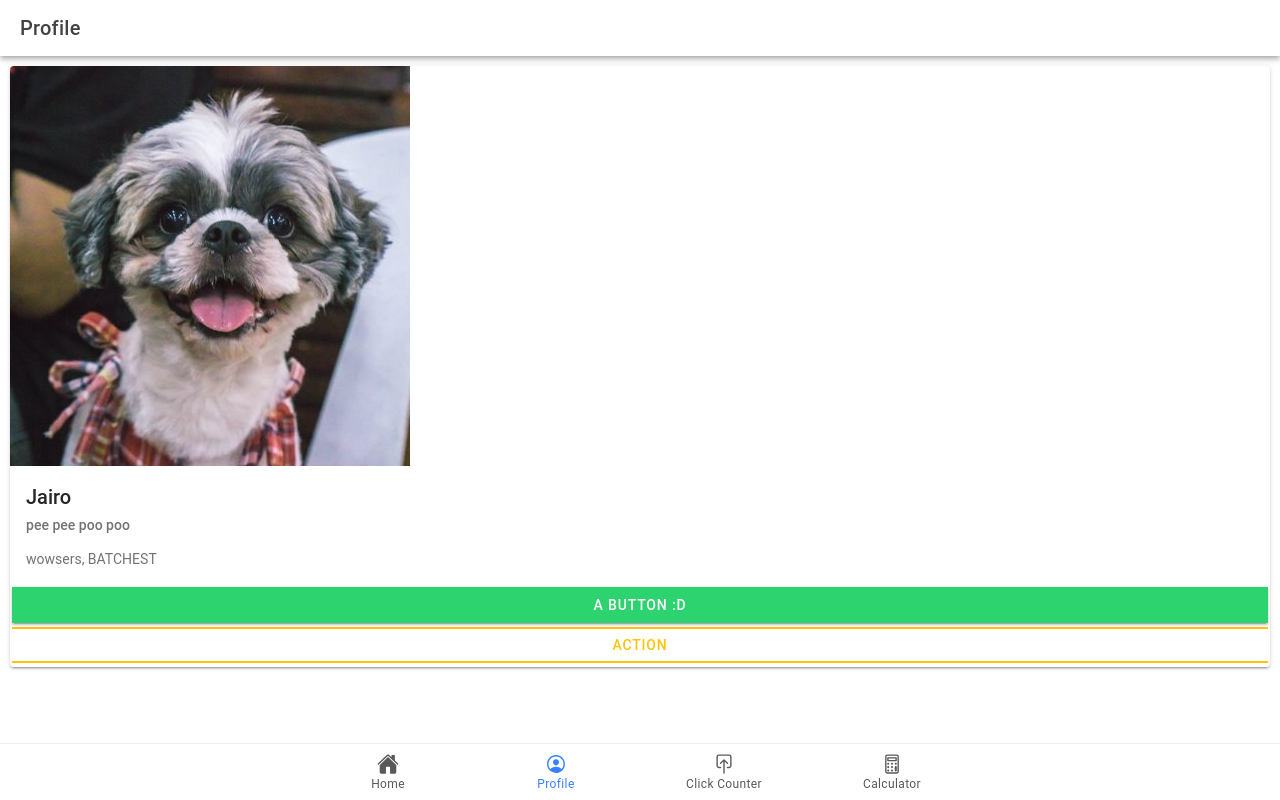
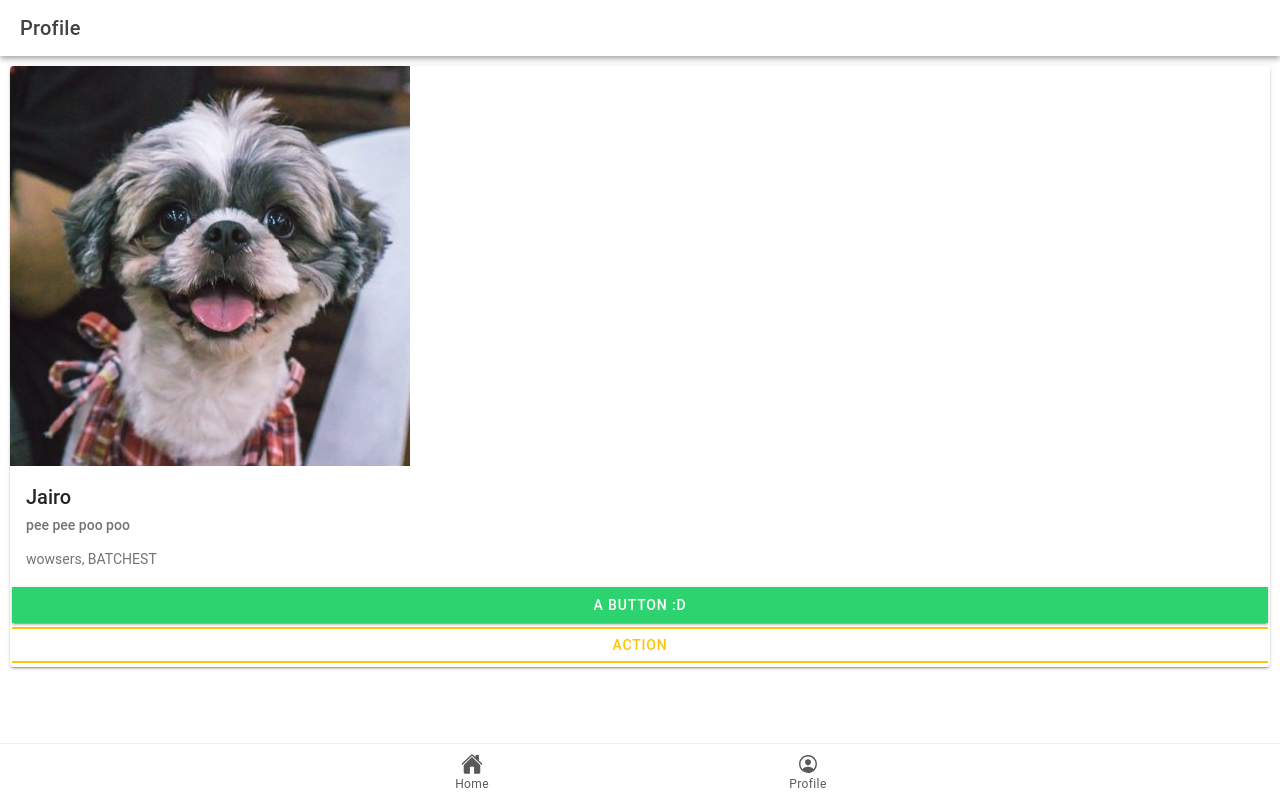
Before and after one commit to JairoTinga/ion-t-tinga, a React (Vite) app: page /profile in a window 1280 px wide. Built offline with nearby package versions, Linux system fonts and the light colour scheme.

Commit message:
Hid the buttons for click counter and calculator on tab bar

```diff
--- a/src/App.tsx
+++ b/src/App.tsx
@@ -10,14 +10,11 @@ import {
   setupIonicReact
 } from '@ionic/react';
 import { IonReactRouter } from '@ionic/react-router';
-import { calculatorOutline, ellipse, home, personCircleOutline, pushOutline, square, triangle } from 'ionicons/icons';
+import { home, personCircleOutline } from 'ionicons/icons';
 
 // Home resources
 import Home from './pages/home';
-
 import Profile from './pages/Profile';
-import ClickCounter from './pages/ClickCounter';
-import Calculator from './pages/Calculator';
 
 /* Core CSS required for Ionic components to work properly */
 import '@ionic/react/css/core.css';
@@ -45,55 +42,38 @@ const App: React.FC = () => (
     <IonReactRouter>
       <IonTabs>
         <IonRouterOutlet>
-
-            {/* Application default route */}
-            <Route exact path="/">
+          {/* Application default route */}
+          <Route exact path="/">
             <Redirect to="/home" />
           </Route>
-
           {/* Home Router */}
           <Route exact path="/home">
             <Home />
           </Route>
-
-
           <Route exact path="/profile">
             <Profile />
-          </Route>
-          <Route exact path="/clickcounter">
-            <ClickCounter />
-          </Route>
-          <Route path="/calculator">
-            <Calculator />
-          </Route>
-          <Route exact path="/">
-            <Redirect to="/profile" />
           </Route>
         </IonRouterOutlet>
 
         <IonTabBar slot="bottom">
-
           {/* Home Tab Button */}
           <IonTabButton tab="home" href="/home">
             <IonIcon aria-hidden="true" icon={home} />
             <IonLabel>Home</IonLabel>
           </IonTabButton>
 
+          {/* Placeholder for a blank tab */}
+          <IonTabButton tab="" href="">
+            <IonIcon aria-hidden="true" />
+            <IonLabel></IonLabel>
+          </IonTabButton>
 
+          {/* Profile Tab Button */}
           <IonTabButton tab="profile" href="/profile">
             <IonIcon aria-hidden="true" icon={personCircleOutline} />
             <IonLabel>Profile</IonLabel>
           </IonTabButton>
-          <IonTabButton tab="clickcounter" href="/clickcounter">
-            <IonIcon aria-hidden="true" icon={pushOutline} />
-            <IonLabel>Click Counter</IonLabel>
-          </IonTabButton>
-          <IonTabButton tab="calculator" href="/calculator">
-            <IonIcon aria-hidden="true" icon={calculatorOutline} />
-            <IonLabel>Calculator</IonLabel>
-          </IonTabButton>
         </IonTabBar>
-
       </IonTabs>
     </IonReactRouter>
   </IonApp>
--- a/src/pages/home.tsx
+++ b/src/pages/home.tsx
@@ -1,6 +1,6 @@
 import {
     //Initial Components
-    IonContent, IonHeader, IonPage, IonTitle, IonToolbar, IonCardHeader, IonCardSubtitle, IonCardTitle, IonCard
+    IonContent, IonHeader, IonPage, IonTitle, IonToolbar, IonCardHeader, IonCardSubtitle, IonCardTitle, IonCard,
 } from '@ionic/react';
 import ExploreContainer from '../components/ExploreContainer';
 
@@ -21,21 +21,7 @@ import ExploreContainer from '../components/ExploreContainer';
               <IonTitle size="large">Home</IonTitle>
             </IonToolbar>
           </IonHeader>
-          <IonCardHeader>
-      </IonCardHeader>
-      <IonCardHeader>
-      </IonCardHeader>
-      <IonCardHeader>
-      </IonCardHeader><IonCardHeader>
-      </IonCardHeader><IonCardHeader>
-      </IonCardHeader>
-      <IonCardHeader>
-      </IonCardHeader>
-      <IonCardHeader>
-      </IonCardHeader>
-          <IonCard>
-      <img alt="Silhouette of mountains" src="../src/assets/img/walterwhite.gif" />
-      </IonCard>
+
         </IonContent>
       </IonPage>
     );
```
